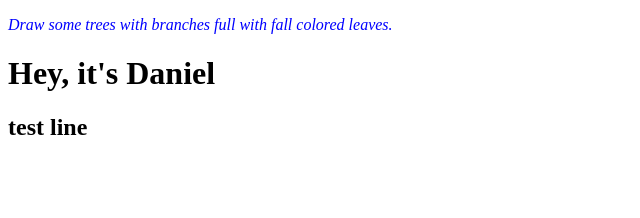
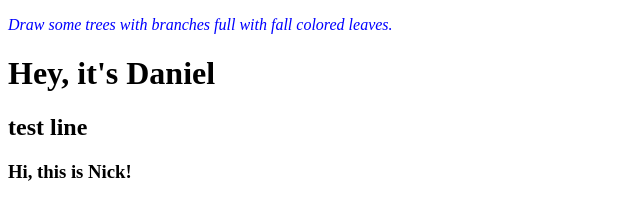
Before and after one commit to braychase/Practice, a plain HTML site: page index.html in a window 1280 px wide. Shown: the whole page, without its empty margins (0-640 px from the left). Drawn offline with Linux system fonts and the light colour scheme.

Commit message:
Update index.html

```diff
--- a/index.html
+++ b/index.html
@@ -16,6 +16,7 @@
 <p>Draw some trees with branches full with fall colored leaves.</p>
     <h1>Hey, it's Daniel</h1>
     <h2>test line</h2>
+    <h3>Hi, this is Nick!<h3>
 
 </body>
 </html>
```
